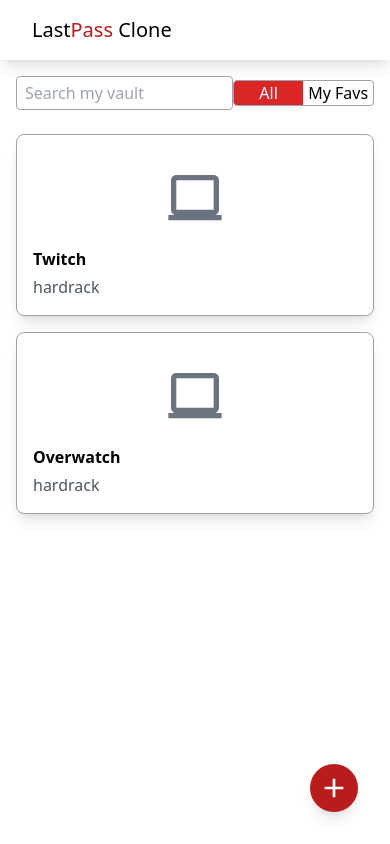
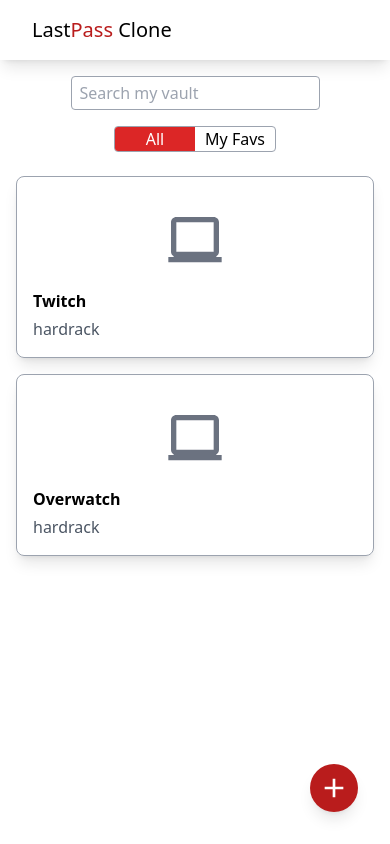
Before and after one commit to RageHardrack/last-pass-clone, a Nuxt app: page / in a window 390 px wide. Built offline with nearby package versions, Linux system fonts and the light colour scheme.

Commit message:
Feat: Improving UI and Schema

```diff
--- a/components/PasswordOptions.vue
+++ b/components/PasswordOptions.vue
@@ -18,7 +18,7 @@
   <section
     class="flex flex-col items-center justify-between w-full gap-4 md:flex-row"
   >
-    <div class="flex flex-col items-start justify-center flex-1 space-y-4">
+    <div class="flex flex-col items-center justify-center flex-1 space-y-4 md:items-start">
       <h2 class="text-xl font-semibold text-gray-700">Advanced Options</h2>
 
       <ul class="flex flex-col w-10/12 space-y-2 text-gray-700">
--- a/layouts/default.vue
+++ b/layouts/default.vue
@@ -7,7 +7,7 @@
 </script>
 
 <template>
-  <section class="flex flex-col justify-between min-h-screen">
+  <section class="relative flex flex-col justify-between min-h-screen">
     <Nav />
 
     <main class="container flex-1 py-4 overflow-hidden md:py-8">
@@ -18,7 +18,7 @@
       </Modal>
     </main>
 
-    <footer class="flex justify-end p-8">
+    <footer class="fixed bottom-0 flex justify-end w-full p-8">
       <ButtonRounded @click="openModal" />
     </footer>
   </section>
--- a/pages/edit-password/[id].vue
+++ b/pages/edit-password/[id].vue
@@ -72,8 +72,8 @@
       <PasswordOptions />
     </section>
 
-    <footer class="flex justify-between w-full p-2">
-      <div class="flex gap-4">
+    <footer class="flex justify-between w-full gap-2 p-2">
+      <div class="flex gap-2">
         <button
           title="Add Favorite"
           @click.prevent="isFavoriteCard = !isFavoriteCard"
@@ -90,7 +90,7 @@
         </button>
       </div>
 
-      <div class="flex gap-4">
+      <div class="flex gap-2">
         <ButtonOutlined @click.prevent="handleCancel" type="button">
           Cancel
         </ButtonOutlined>
--- a/pages/index.vue
+++ b/pages/index.vue
@@ -24,7 +24,7 @@
 
 <template>
   <section class="flex flex-col space-y-6">
-    <header class="flex items-center justify-between">
+    <header class="flex flex-col items-center justify-between gap-4 md:flex-row">
       <InputSearch v-model="search" placeholder="Search my vault" />
 
       <div class="flex overflow-hidden border border-gray-400 rounded">
--- a/schemas/Password.ts
+++ b/schemas/Password.ts
@@ -11,4 +11,6 @@
     .string()
     .min(6, "Minimum 6 characters")
     .required("You must create a password"),
+  isFav: yup.boolean(),
+  notes: yup.string(),
 });
```
